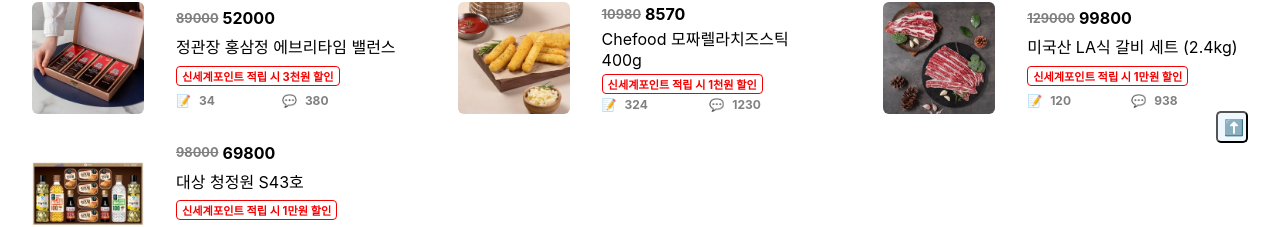
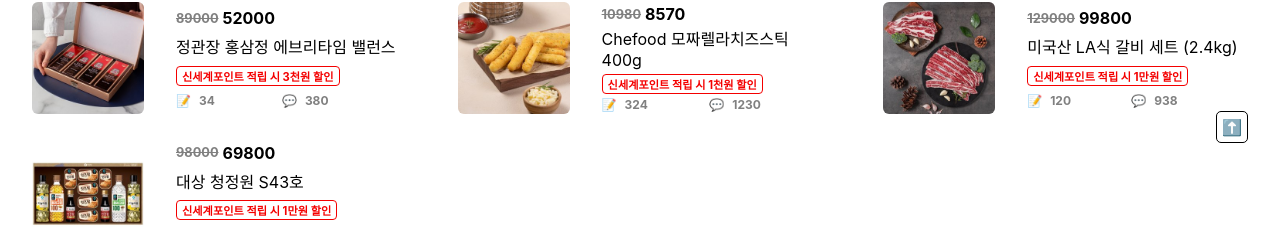
Before and after one commit to eunzi-kim/emart-app, a React (Create React App) app: page / in a window 1280 px wide. Shown: the part 625-852 px from the top of the page. Built offline with nearby package versions, Linux system fonts and the light colour scheme.

Commit message:
Fix: 화살표 스타일 변경

```diff
--- a/src/pages/Advertisement.css
+++ b/src/pages/Advertisement.css
@@ -10,6 +10,8 @@
   height: 2rem;
   width: 2rem;
   font-size: 1rem;
-  background-color: aliceblue;
+  padding: 0;
+  background-color: #fff;
+  border: 1px solid #000;
   border-radius: 5px;
 }
```
